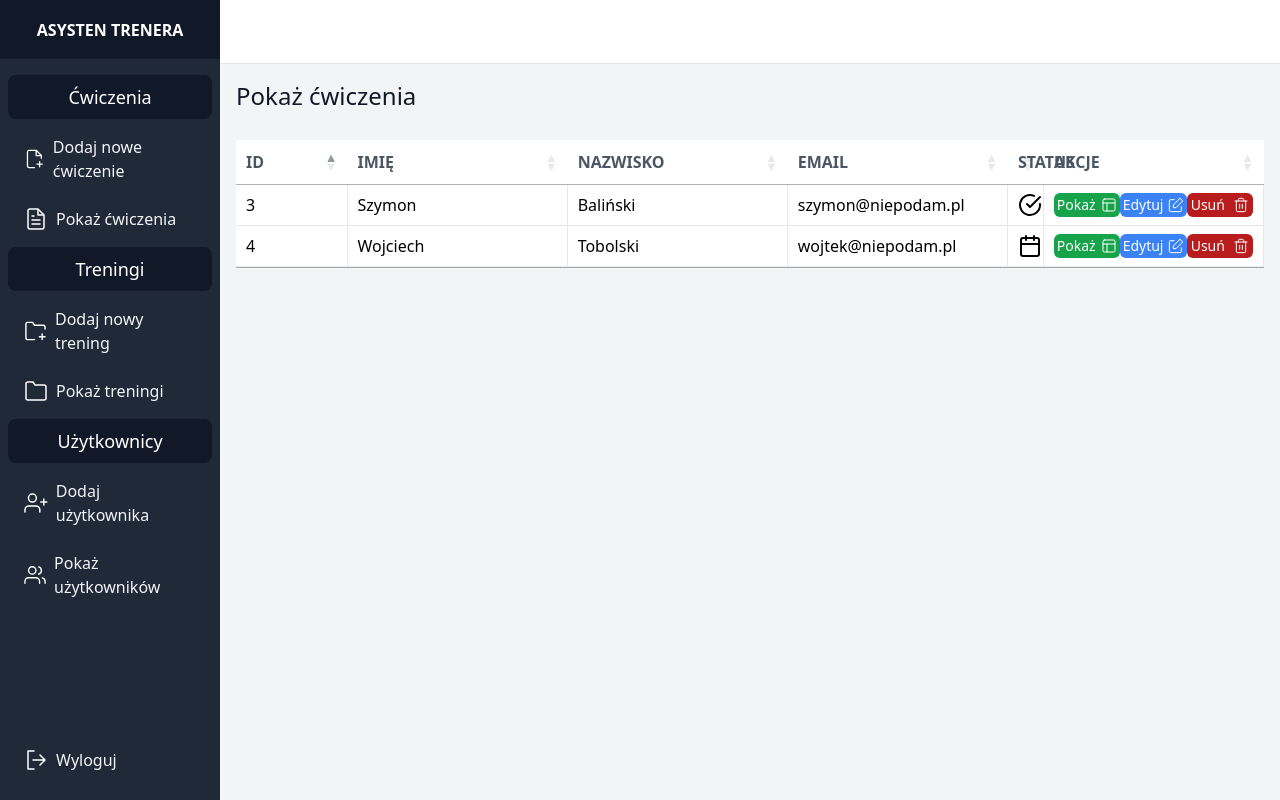
After one commit to 321nomyzS/FitnessApp_server, a Django app: page /client in a window 1280 px wide. The commit adds this page. Run offline with Django 4.2, Linux system fonts and the light colour scheme; a user stored in the database is signed in; data comes from the database, SQL or seed files in the repository; style sheets or scripts are compiled from the project's sources; some libraries are stand-ins or nearby versions.

Commit message:
Add show clients page

```diff
--- a/trener/urls.py
+++ b/trener/urls.py
@@ -11,6 +11,7 @@ urlpatterns = [
     path('training/general/<id>', views.show_general_training, name='show_general_training'),
     path('training/personal/<id>', views.show_personal_training, name='show_personal_training'),
     path('client/add', views.add_client, name='add_client'),
+    path('client', views.show_clients, name='show_clients'),
     path('login', views.login_page, name='login'),
     path('logout', views.logout_tunnel, name='logout_tunnel')
 ]
--- a/trener/views.py
+++ b/trener/views.py
@@ -130,7 +130,8 @@ def show_personal_training(request, id):
 
     return render(request, 'show_training.html', {'training': personal_training, 'workout_exercises': workout_exercises})
 
-@login_required()
+
+@login_required
 def add_client(request):
     if request.method == "POST":
         form = ClientForm(request.POST, request.FILES)
@@ -159,6 +160,12 @@ def add_client(request):
     return render(request, 'add_client.html', {'form': form})
 
 
+@login_required
+def show_clients(request):
+    clients = Client.objects.all()
+    return render(request, 'show_clients.html', {"clients": clients})
+
+
 def login_page(request):
     if request.method == 'POST':
         username = request.POST['username']
--- a/trener_style/templates/base.html
+++ b/trener_style/templates/base.html
@@ -50,7 +50,7 @@
                             <svg xmlns="http://www.w3.org/2000/svg" class="h-6 w-6 mr-2" width="24" height="24" viewBox="0 0 24 24" fill="none" stroke="#ffffff" stroke-width="1.5" stroke-linecap="round" stroke-linejoin="round"><path d="M16 21v-2a4 4 0 0 0-4-4H5a4 4 0 0 0-4 4v2"></path><circle cx="8.5" cy="7" r="4"></circle><line x1="20" y1="8" x2="20" y2="14"></line><line x1="23" y1="11" x2="17" y2="11"></line></svg>
                             Dodaj użytkownika
                         </a>
-                        <a href="#" class="flex items-center px-4 py-2 mt-2 text-gray-100 hover:bg-gray-700">
+                        <a href="{% url 'show_clients' %}" class="flex items-center px-4 py-2 mt-2 text-gray-100 hover:bg-gray-700">
                             <svg xmlns="http://www.w3.org/2000/svg" class="h-6 w-6 mr-2" width="24" height="24" viewBox="0 0 24 24" fill="none" stroke="#ffffff" stroke-width="1.5" stroke-linecap="round" stroke-linejoin="round"><path d="M17 21v-2a4 4 0 0 0-4-4H5a4 4 0 0 0-4 4v2"></path><circle cx="9" cy="7" r="4"></circle><path d="M23 21v-2a4 4 0 0 0-3-3.87"></path><path d="M16 3.13a4 4 0 0 1 0 7.75"></path></svg>
                             Pokaż użytkowników
                         </a>
--- /dev/null
+++ b/trener_style/templates/show_clients.html
@@ -0,0 +1,93 @@
+{% extends 'base.html' %}
+
+{% block extra_head %}
+    <!-- jQuery -->
+    <script src="https://code.jquery.com/jquery-3.5.1.js"></script>
+
+    <!-- DataTables -->
+    <link rel="stylesheet" type="text/css" href="https://cdn.datatables.net/1.10.21/css/jquery.dataTables.css">
+    <script type="text/javascript" src="https://cdn.datatables.net/1.10.21/js/jquery.dataTables.js"></script>
+
+{% endblock %}
+
+{% block content %}
+    <p class="font-medium text-gray-900 text-2xl mb-7">
+            Pokaż ćwiczenia
+        </p>
+
+        <table class="w-full table-fixed" datatable id="exercise-table">
+            <thead class="">
+              <tr class="bg-white my-5">
+                <th class="w-1/12 py-5 px-6 text-left text-gray-600 font-bold uppercase">ID</th>
+                <th class="w-1/5 py-5 px-6 text-left text-gray-600 font-bold uppercase">Imię</th>
+                <th class="w-1/5 py-5 px-6 text-left text-gray-600 font-bold uppercase">Nazwisko</th>
+                <th class="w-1/5 py-5 px-6 text-left text-gray-600 font-bold uppercase">Email</th>
+                <th class="w-1/8 py-5 px-6 text-left text-gray-600 font-bold uppercase">Status</th>
+                <th class="w-1/5 py-5 px-6 text-left text-gray-600 font-bold uppercase">Akcje</th>
+              </tr>
+            </thead>
+            <tbody class="bg-white">
+              {% for client in clients %}
+              <tr>
+                <td class="py-5 w-2 border-b border-r border-gray-200">{{ client.id }}</td>
+                <td class="py-5 px-6 border-b border-r border-gray-200">{{ client.first_name }}</td>
+                <td class="py-5 px-6 border-b border-r border-gray-200">{{ client.last_name }}</td>
+                <td class="py-5 px-6 border-b border-r border-gray-200">{{ client.email }}</td>
+                <td class="py-5 px-6 border-b border-r border-gray-200">
+                    {% if client.status == 'active'%}
+                        <svg xmlns="http://www.w3.org/2000/svg" class="mx-auto" width="24" height="24" viewBox="0 0 24 24" fill="none" stroke="#000000" stroke-width="2" stroke-linecap="round" stroke-linejoin="round"><path d="M22 11.08V12a10 10 0 1 1-5.93-9.14"></path><polyline points="22 4 12 14.01 9 11.01"></polyline></svg>
+                    {% endif %}
+                    {% if client.status == 'inactive'%}
+                        <svg xmlns="http://www.w3.org/2000/svg" class="mx-auto" width="24" height="24" viewBox="0 0 24 24" fill="none" stroke="#000000" stroke-width="2" stroke-linecap="round" stroke-linejoin="round"><circle cx="12" cy="12" r="10"></circle><line x1="15" y1="9" x2="9" y2="15"></line><line x1="9" y1="9" x2="15" y2="15"></line></svg>
+                    {% endif %}
+                    {% if client.status == 'active_until'%}
+                        <svg xmlns="http://www.w3.org/2000/svg" class="mx-auto" width="24" height="24" viewBox="0 0 24 24" fill="none" stroke="#000000" stroke-width="2" stroke-linecap="round" stroke-linejoin="round"><rect x="3" y="4" width="18" height="18" rx="2" ry="2"></rect><line x1="16" y1="2" x2="16" y2="6"></line><line x1="8" y1="2" x2="8" y2="6"></line><line x1="3" y1="10" x2="21" y2="10"></line></svg>
+                    {% endif %}
+
+                </td>
+
+                <td class="py-5 px-6 border-b border-r border-gray-200 flex flex-row justify-around">
+                    <a href="#" class="bg-green-600 flex flex-row w-20 justify-around rounded-md text-sm hover:bg-green-800">
+                        <p class="text-white my-auto">
+                            Pokaż
+                        </p>
+                        <svg  class="my-auto" xmlns="http://www.w3.org/2000/svg" width="16" height="16" viewBox="0 0 24 24" fill="none" stroke="#ffffff" stroke-width="1.5" stroke-linecap="round" stroke-linejoin="round"><rect x="3" y="3" width="18" height="18" rx="2"/><path d="M3 9h18M9 21V9"/></svg>
+                    </a>
+                    <a href="#" class="bg-blue-500 flex flex-row w-20 h-6 justify-around rounded-md text-sm hover:bg-blue-700">
+                        <p class="text-white my-auto">
+                            Edytuj
+                        </p>
+                        <svg class="my-auto" xmlns="http://www.w3.org/2000/svg" width="16" height="16" viewBox="0 0 24 24" fill="none" stroke="#FFFFFF" stroke-width="1.5" stroke-linecap="round" stroke-linejoin="round">
+                        <path d="M20 14.66V20a2 2 0 0 1-2 2H4a2 2 0 0 1-2-2V6a2 2 0 0 1 2-2h5.34"></path><polygon points="18 2 22 6 12 16 8 16 8 12 18 2"></polygon>
+                    </svg>
+                    </a>
+                    <a href="#" class="bg-red-700 flex flex-row w-20 justify-around rounded-md text-sm hover:bg-red-900">
+                        <p class="text-white my-auto">
+                            Usuń
+                        </p>
+                        <svg class="my-auto" xmlns="http://www.w3.org/2000/svg" width="16" height="16" viewBox="0 0 24 24" fill="none" stroke="#FFFFFF" stroke-width="1.5" stroke-linecap="round" stroke-linejoin="round">
+                        <polyline points="3 6 5 6 21 6"></polyline><path d="M19 6v14a2 2 0 0 1-2 2H7a2 2 0 0 1-2-2V6m3 0V4a2 2 0 0 1 2-2h4a2 2 0 0 1 2 2v2"></path><line x1="10" y1="11" x2="10" y2="17"></line><line x1="14" y1="11" x2="14" y2="17"></line>
+                    </svg>
+                    </a>
+                </td>
+              </tr>
+              {% empty %}
+              <tr>
+                <td colspan="5" class="text-center font-normal leading-normal text-sm">No exercises found</td>
+              </tr>
+              {% endfor %}
+            </tbody>
+      </table>
+
+
+    <script>
+        $(document).ready( function () {
+            $('#exercise-table').DataTable({
+                "paging": false,  // Wyłącza paginację
+                "ordering": true,  // Wyłącza sortowanie
+                "info": false,  // Wyłącza informacje o stronach
+                "searching": false  // Wyłącza pasek wyszukiwania
+            });
+        } );
+    </script>
+{% endblock %}
```
